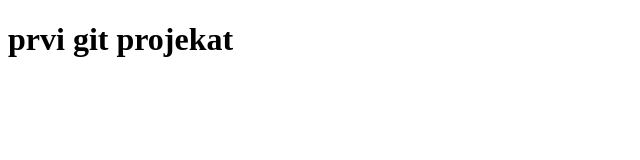
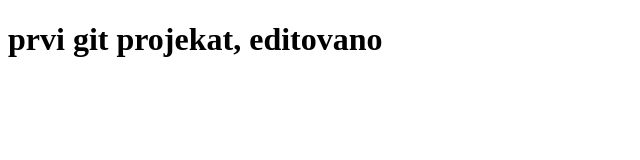
Before and after one commit to Nemanja88bj/folder2, a plain HTML site: page index.html in a window 1280 px wide. Shown: the whole page, without its empty margins (0-640 px from the left). Drawn offline with Linux system fonts and the light colour scheme.

Commit message:
Update index.html

```diff
--- a/index.html
+++ b/index.html
@@ -5,6 +5,6 @@
     <title>hahaha</title>
 </head>
 <body>
-   <h1>prvi git projekat</h1>
+   <h1>prvi git projekat, editovano</h1>
 </body>
 </html>
```
